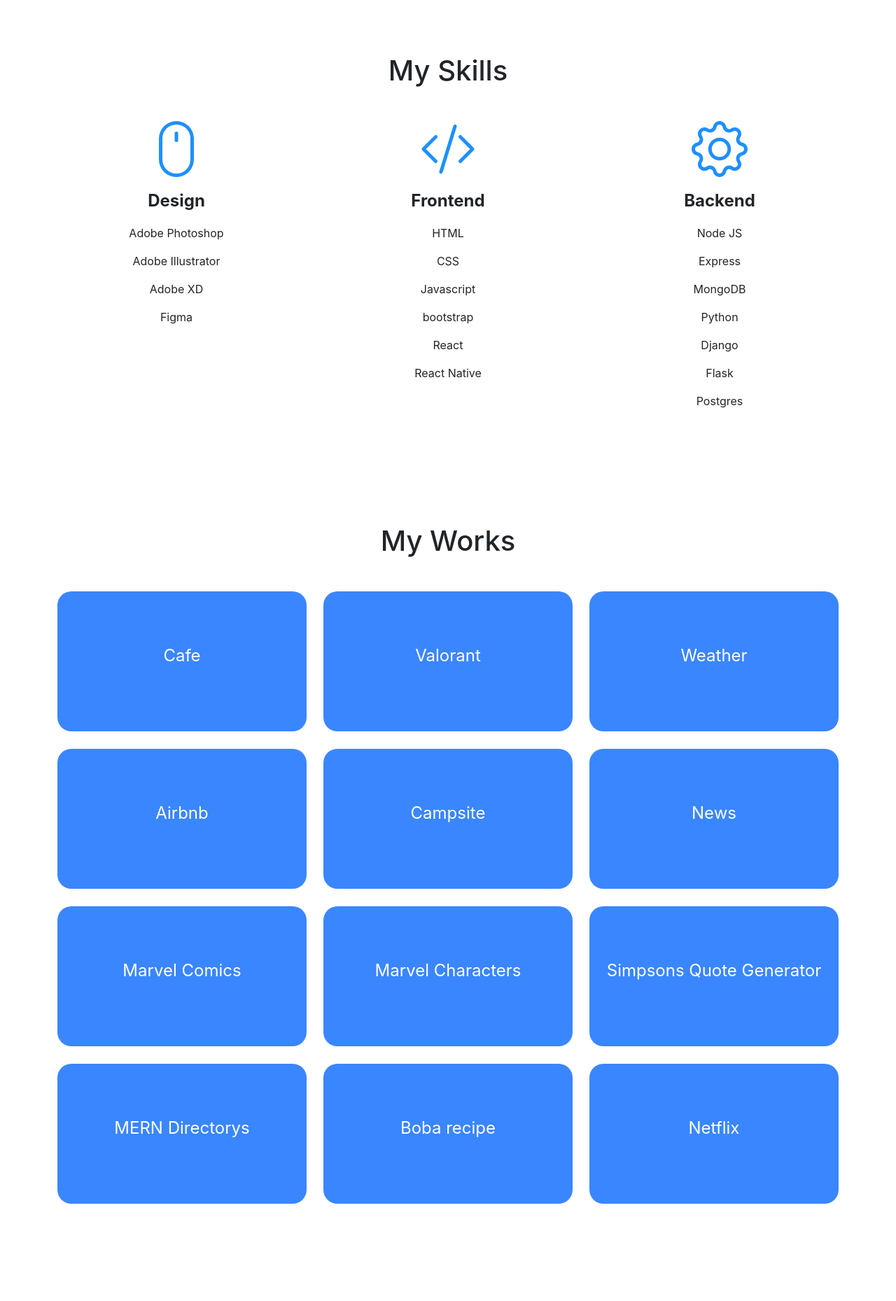
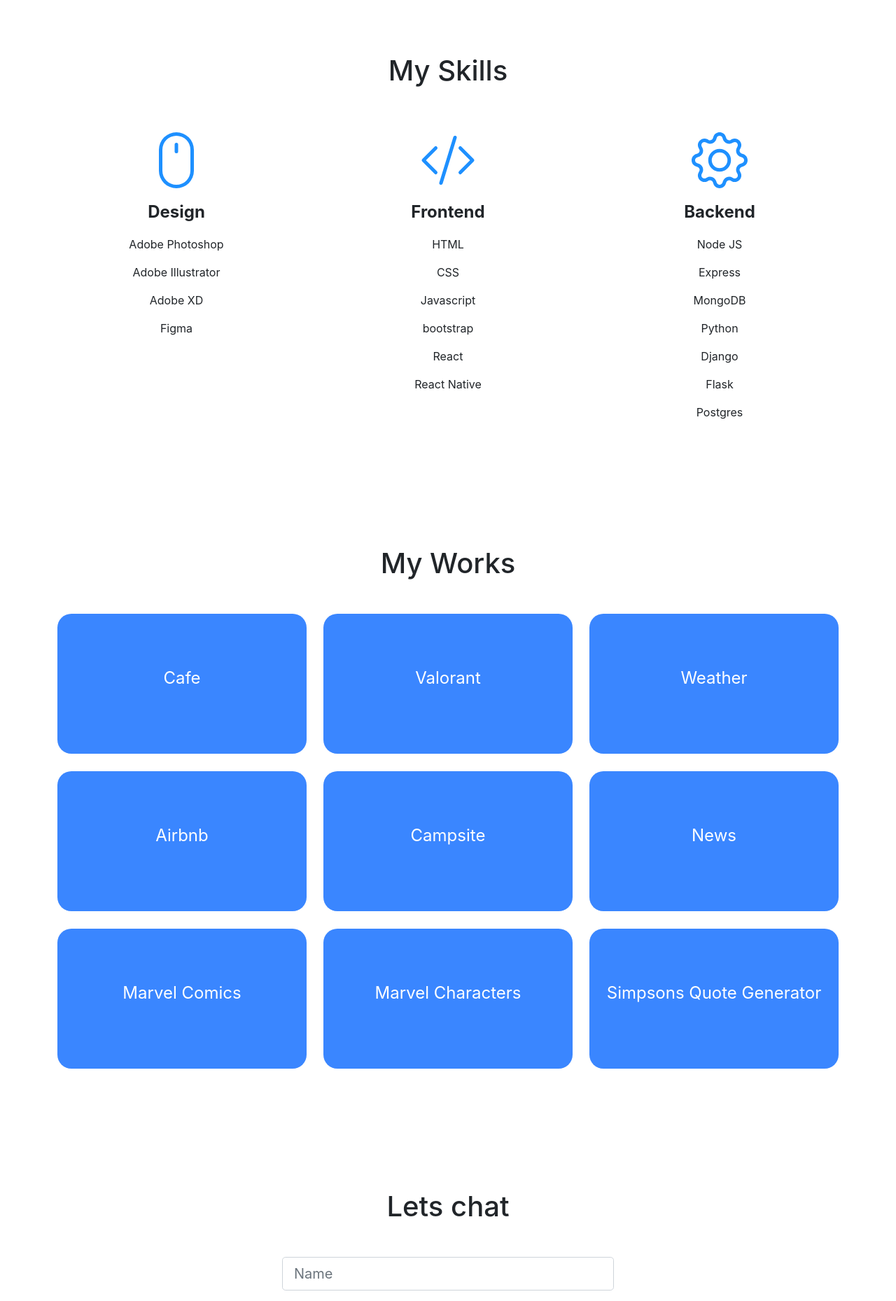
Before and after one commit to shwangbo80/soo_portfolio, a React (Create React App) app: page / in a window 1280 px wide. Shown: the part 1739-3598 px from the top of the page at 70% size. Built offline with nearby package versions, Linux system fonts and the light colour scheme.

Commit message:
adding AOS animations

```diff
--- a/src/components/Home.js
+++ b/src/components/Home.js
@@ -56,7 +56,7 @@
         data-aos-offset="200">
         <h1 className="m-5">My Skills</h1>
         <Row>
-          <Col>
+          <Col md={4} className="p-3">
             <Mouse className="skillIcons" />
             <p className="fw-bold text-dark mt-3 p-text">Design</p>
             <p>Adobe Photoshop</p>
@@ -64,7 +64,7 @@
             <p>Adobe XD</p>
             <p>Figma</p>
           </Col>
-          <Col>
+          <Col md={4} className="p-3">
             <CodeSlash className="skillIcons" />
             <p className="fw-bold text-dark mt-3 p-text">Frontend</p>
             <p>HTML</p>
@@ -74,7 +74,7 @@
             <p>React</p>
             <p>React Native</p>
           </Col>
-          <Col>
+          <Col md={4} className="p-3">
             <Gear className="skillIcons" />
             <p className="fw-bold text-dark mt-3 p-text">Backend</p>
             <p>Node JS</p>
@@ -88,7 +88,7 @@
         </Row>
       </Container>
       <Container
-        className="my-5"
+        className="mb-5"
         data-aos="fade-in"
         data-aos-duration="2000"
         data-aos-offset="200">
@@ -111,11 +111,11 @@
                 <p className="link-text">Marvel Comics</p>
               </div>
             </a>
-            <a href="https://github.com/shwangbo80/directory" target="_blank">
+            {/* <a href="https://github.com/shwangbo80/directory" target="_blank">
               <div className="works-container d-flex align-items-center justify-content-center">
                 <p className="link-text">MERN Directorys</p>
               </div>
-            </a>
+            </a> */}
           </Col>
           <Col md={4}>
             <a href="https://valorant.soohwangbo.com" target="_blank">
@@ -133,11 +133,11 @@
                 <p className="link-text">Marvel Characters</p>
               </div>
             </a>
-            <a href="https://github.com/shwangbo80/boba_recipe" target="_blank">
+            {/* <a href="https://github.com/shwangbo80/boba_recipe" target="_blank">
               <div className="works-container d-flex align-items-center justify-content-center">
                 <p className="link-text">Boba recipe</p>
               </div>
-            </a>
+            </a> */}
           </Col>
           <Col md={4}>
             <a
@@ -158,11 +158,11 @@
                 <p className="link-text">Simpsons Quote Generator</p>
               </div>
             </a>
-            <a href="https://github.com/shwangbo80/sooflix" target="_blank">
+            {/* <a href="https://github.com/shwangbo80/sooflix" target="_blank">
               <div className="works-container d-flex align-items-center justify-content-center">
                 <p className="link-text">Netflix</p>
               </div>
-            </a>
+            </a> */}
           </Col>
         </Row>
         <Row>
```
